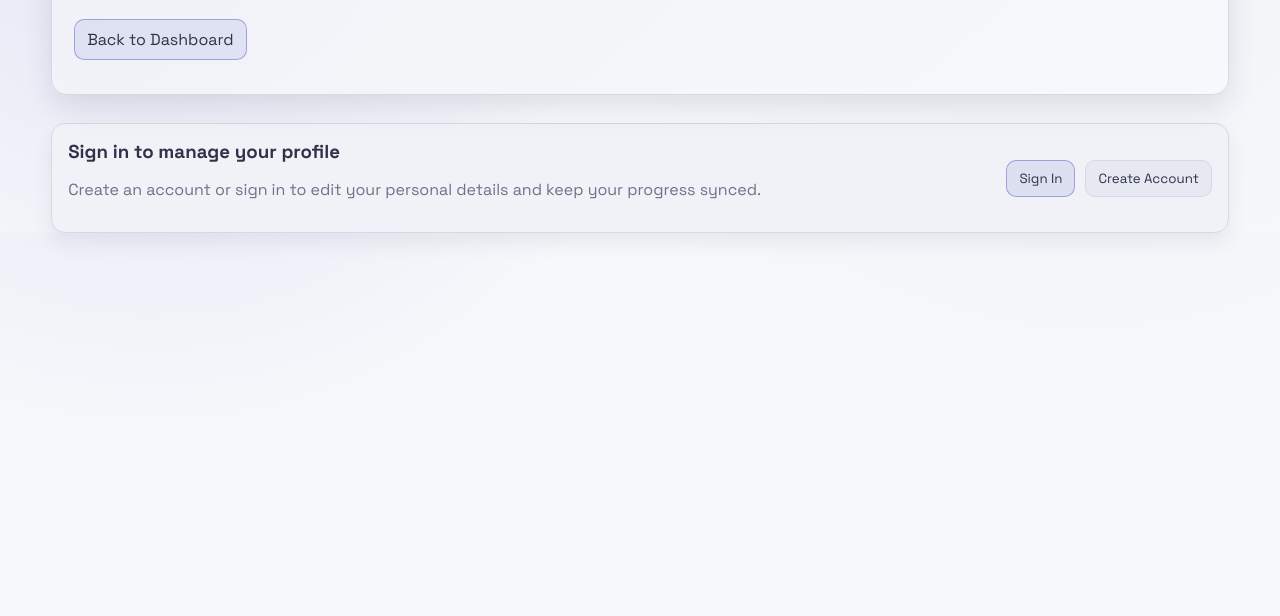
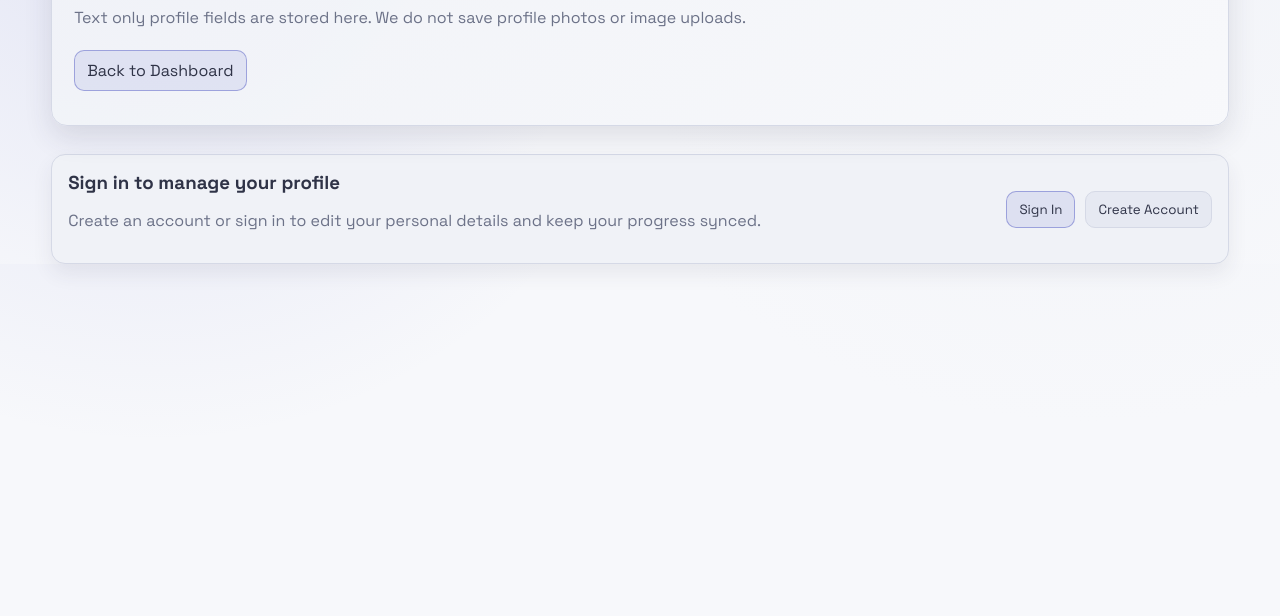
Before and after one commit to vivekmarathe2004/RouteForge, a website: page public/profile.html in a window 1280 px wide. Shown: the part 184-800 px from the top of the page. Drawn offline with Linux system fonts and the light colour scheme; no server answers.

Commit message:
Clarify profile is text only

```diff
--- a/public/profile.html
+++ b/public/profile.html
@@ -36,6 +36,7 @@
     <section class="hero profile-hero">
       <h1>Your Profile</h1>
       <p>Keep your RouteForge account details up to date, sync your display name, and manage your account from one place.</p>
+      <p class="muted">Text only profile fields are stored here. We do not save profile photos or image uploads.</p>
       <div class="toolbar">
         <a class="btn btn-primary" href="index.html">Back to Dashboard</a>
       </div>
```
Also changed, not shown: README.md.
